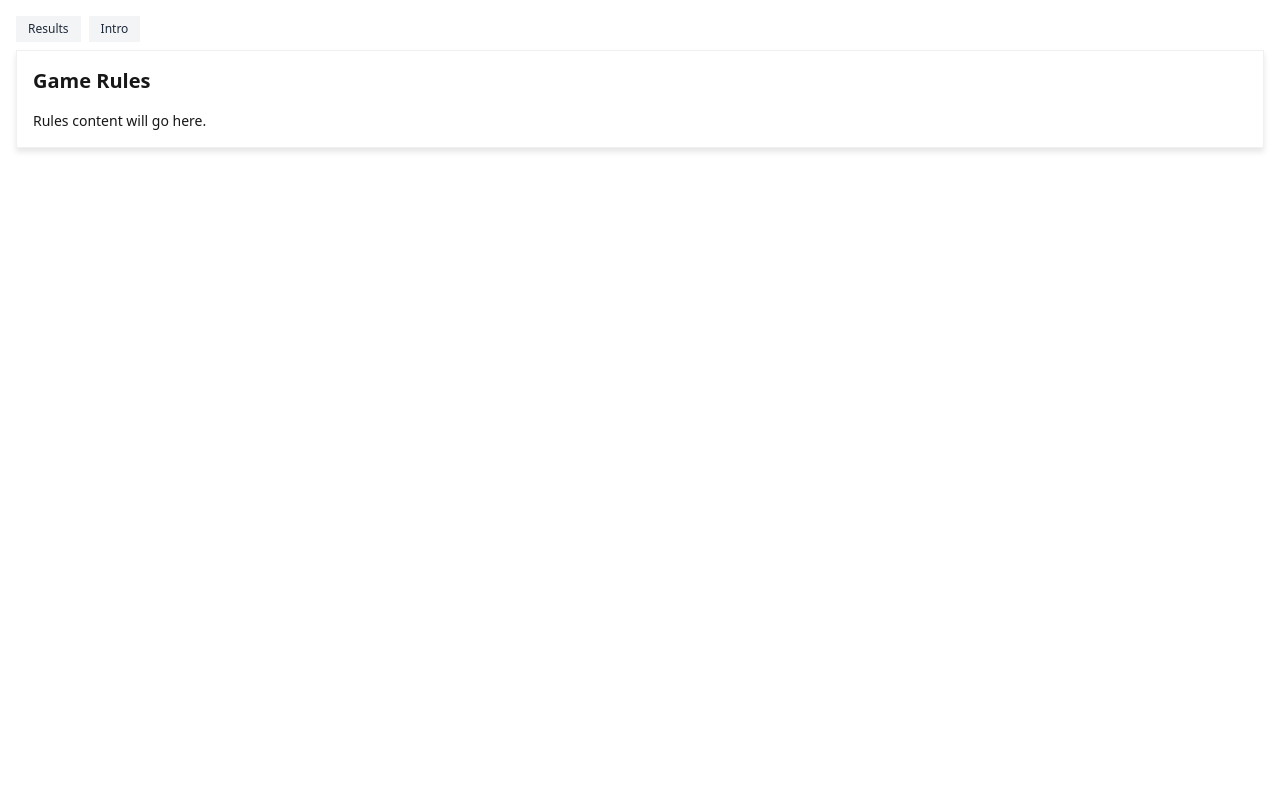
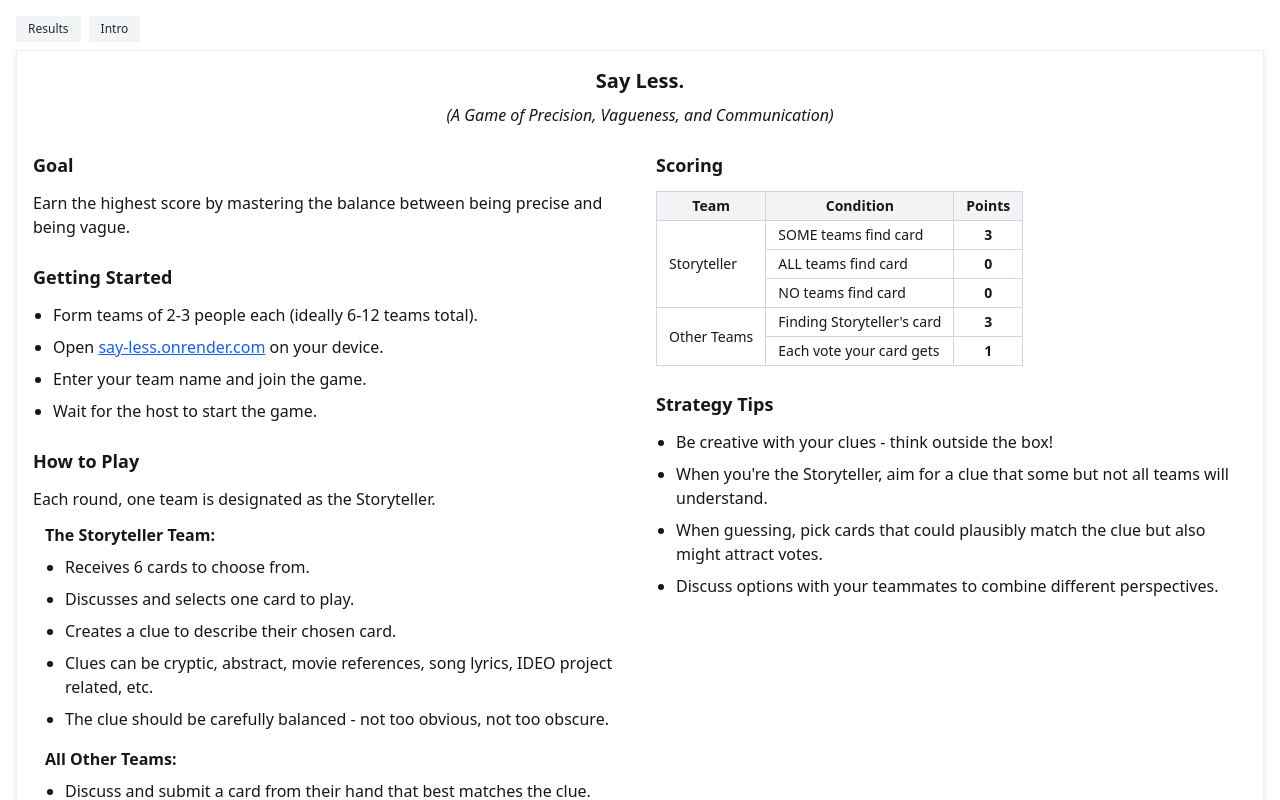
Before and after one commit to niravbeni/tmm, a Next.js app in the folder frontend/: page /rules in a window 1280 px wide. Built offline with nearby package versions, Linux system fonts and the light colour scheme; no server answers.

Commit message:
Add game rules and adjust spacing/layout for better readability

```diff
--- a/frontend/src/app/rules/page.tsx
+++ b/frontend/src/app/rules/page.tsx
@@ -30,11 +30,104 @@ export default function RulesPage() {
             </div>
           </div>
 
-          <div className="card p-4 mb-3">
-            <h1 className="text-xl font-bold mb-4">Game Rules</h1>
+          <div className="card pt-4 px-4 pb-8 mb-3">
+            <h1 className="text-xl font-bold text-center mb-2">Say Less.</h1>
+            <p className="text-base italic text-center mb-6">(A Game of Precision, Vagueness, and Communication)</p>
 
-            <div className="space-y-4">
-              <p className="text-sm">Rules content will go here.</p>
+            <div className="flex flex-row gap-8">
+              {/* Left Column */}
+              <div className="w-1/2 space-y-6">
+                <section>
+                  <h2 className="text-lg font-bold mb-3">Goal</h2>
+                  <p className="text-base">Earn the highest score by mastering the balance between being precise and being vague.</p>
+                </section>
+
+                <section>
+                  <h2 className="text-lg font-bold mb-3">Getting Started</h2>
+                  <ul className="list-disc pl-5 text-base space-y-2">
+                    <li>Form teams of 2-3 people each (ideally 6-12 teams total).</li>
+                    <li>Open <a href="https://say-less.onrender.com" className="text-blue-600 underline">say-less.onrender.com</a> on your device.</li>
+                    <li>Enter your team name and join the game.</li>
+                    <li>Wait for the host to start the game.</li>
+                  </ul>
+                </section>
+
+                <section>
+                  <h2 className="text-lg font-bold mb-3">How to Play</h2>
+                  <p className="text-base mb-3">Each round, one team is designated as the Storyteller.</p>
+
+                  <div className="pl-3 mb-4">
+                    <h3 className="text-base font-bold mb-2">The Storyteller Team:</h3>
+                    <ul className="list-disc pl-5 text-base space-y-2">
+                      <li>Receives 6 cards to choose from.</li>
+                      <li>Discusses and selects one card to play.</li>
+                      <li>Creates a clue to describe their chosen card.</li>
+                      <li>Clues can be cryptic, abstract, movie references, song lyrics, IDEO project related, etc.</li>
+                      <li>The clue should be carefully balanced - not too obvious, not too obscure.</li>
+                    </ul>
+                  </div>
+
+                  <div className="pl-3">
+                    <h3 className="text-base font-bold mb-2">All Other Teams:</h3>
+                    <ul className="list-disc pl-5 text-base space-y-2">
+                      <li>Discuss and submit a card from their hand that best matches the clue.</li>
+                      <li>Once all cards are submitted, teams vote on which card they believe belongs to the Storyteller.</li>
+                      <li>Teams cannot vote for their own card.</li>
+                    </ul>
+                  </div>
+                </section>
+              </div>
+
+              {/* Right Column */}
+              <div className="w-1/2 space-y-6">
+                <section>
+                  <h2 className="text-lg font-bold mb-3">Scoring</h2>
+
+                  <table className="w-auto text-sm border-collapse mb-4">
+                    <thead>
+                      <tr className="bg-gray-100 dark:bg-gray-800">
+                        <th className="border border-gray-300 dark:border-gray-700 px-3 py-1">Team</th>
+                        <th className="border border-gray-300 dark:border-gray-700 px-3 py-1">Condition</th>
+                        <th className="border border-gray-300 dark:border-gray-700 px-3 py-1 text-center">Points</th>
+                      </tr>
+                    </thead>
+                    <tbody className="text-sm">
+                      <tr>
+                        <td className="border border-gray-300 dark:border-gray-700 px-3 py-1" rowSpan={3}>Storyteller</td>
+                        <td className="border border-gray-300 dark:border-gray-700 px-3 py-1">SOME teams find card</td>
+                        <td className="border border-gray-300 dark:border-gray-700 px-3 py-1 text-center font-bold">3</td>
+                      </tr>
+                      <tr>
+                        <td className="border border-gray-300 dark:border-gray-700 px-3 py-1">ALL teams find card</td>
+                        <td className="border border-gray-300 dark:border-gray-700 px-3 py-1 text-center font-bold">0</td>
+                      </tr>
+                      <tr>
+                        <td className="border border-gray-300 dark:border-gray-700 px-3 py-1">NO teams find card</td>
+                        <td className="border border-gray-300 dark:border-gray-700 px-3 py-1 text-center font-bold">0</td>
+                      </tr>
+                      <tr>
+                        <td className="border border-gray-300 dark:border-gray-700 px-3 py-1" rowSpan={2}>Other Teams</td>
+                        <td className="border border-gray-300 dark:border-gray-700 px-3 py-1">Finding Storyteller's card</td>
+                        <td className="border border-gray-300 dark:border-gray-700 px-3 py-1 text-center font-bold">3</td>
+                      </tr>
+                      <tr>
+                        <td className="border border-gray-300 dark:border-gray-700 px-3 py-1">Each vote your card gets</td>
+                        <td className="border border-gray-300 dark:border-gray-700 px-3 py-1 text-center font-bold">1</td>
+                      </tr>
+                    </tbody>
+                  </table>
+                </section>
+
+                <section className="mt-6 mb-4">
+                  <h2 className="text-lg font-bold mb-3">Strategy Tips</h2>
+                  <ul className="list-disc pl-5 text-base space-y-2">
+                    <li>Be creative with your clues - think outside the box!</li>
+                    <li>When you're the Storyteller, aim for a clue that some but not all teams will understand.</li>
+                    <li>When guessing, pick cards that could plausibly match the clue but also might attract votes.</li>
+                    <li>Discuss options with your teammates to combine different perspectives.</li>
+                  </ul>
+                </section>
+              </div>
             </div>
           </div>
         </div>
```
